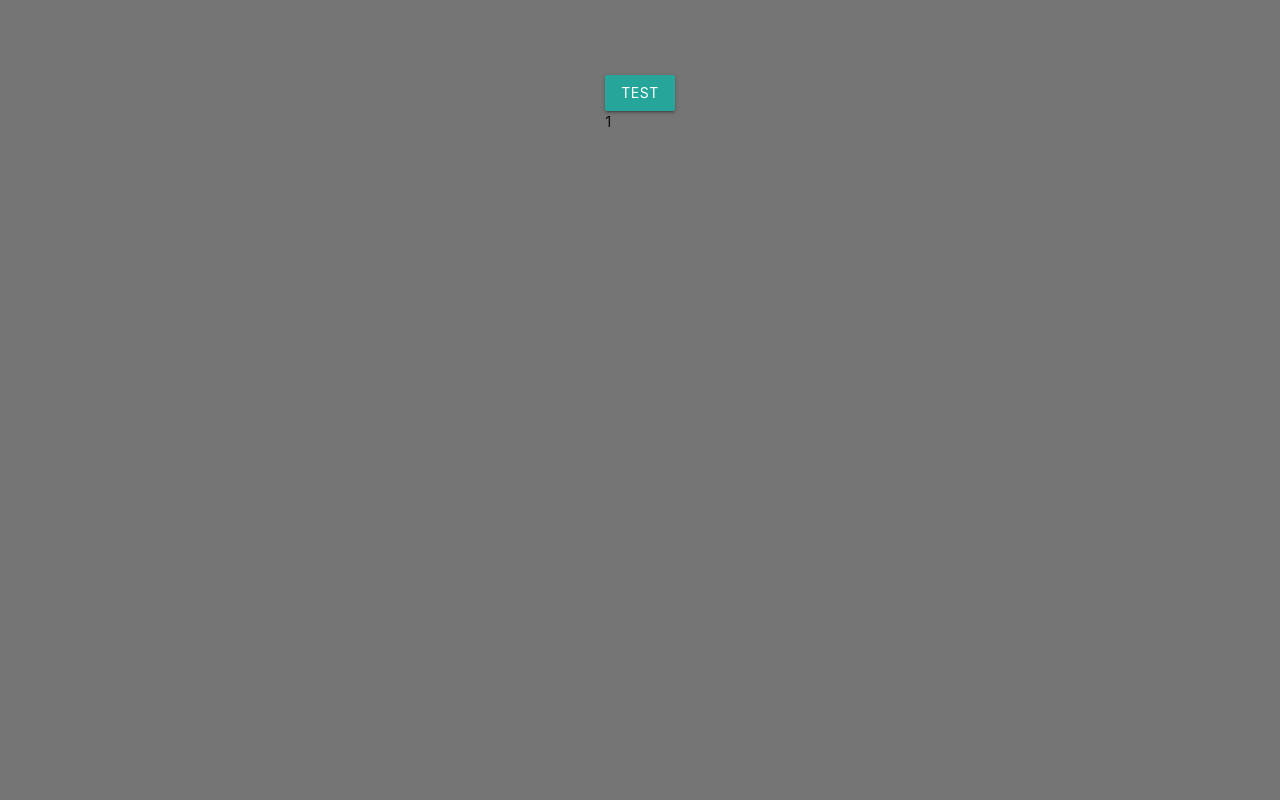
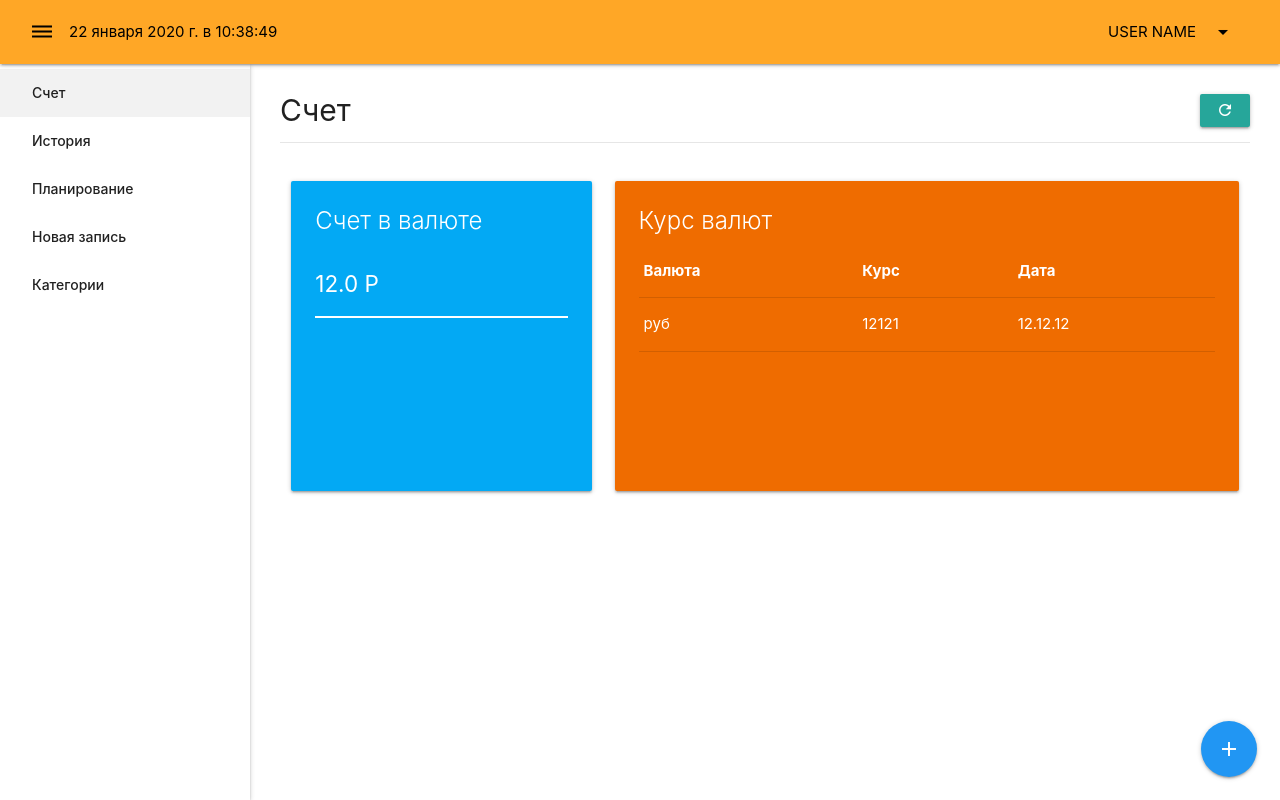
Before and after one commit to webkey/konspect, a Vue app in the folder vue-crm-minin/: page / in a window 1280 px wide. Built offline with nearby package versions, Linux system fonts and the light colour scheme.

Commit message:
Vue.js CRM course by Minin. Lesson 4

```diff
--- a/vue-crm-minin/src/App.vue
+++ b/vue-crm-minin/src/App.vue
@@ -12,8 +12,6 @@
   export default {
     computed: {
       layout() {
-        /* eslint-disable no-alert, no-console */
-        console.log('meta: ', );
         return (this.$route.meta.layout || 'empty') + '-layout'
       }
     },
--- /dev/null
+++ b/vue-crm-minin/src/components/app/Navbar.vue
@@ -0,0 +1,70 @@
+<template>
+  <nav class="navbar orange lighten-1">
+    <div class="nav-wrapper">
+      <div class="navbar-left">
+        <a @click.prevent="$emit('click')" href="#"> <i class="material-icons black-text">dehaze</i> </a> <span class="black-text">{{date | date('datetime')}}</span>
+      </div>
+
+      <ul class="right hide-on-small-and-down">
+        <li>
+          <a
+              class="dropdown-trigger black-text"
+              href="#"
+              data-target="dropdown"
+              ref="dropdown"
+          > USER NAME <i class="material-icons right">arrow_drop_down</i> </a>
+
+          <ul id='dropdown' class='dropdown-content'>
+            <li>
+              <router-link to="/profile" class="black-text">
+                <i class="material-icons">account_circle</i>
+                Профиль
+              </router-link>
+            </li>
+            <li class="divider" tabindex="-1"></li>
+            <li>
+              <a @click.prevent ="logout" href="#" class="black-text">
+                <i class="material-icons">assignment_return</i>
+                Выйти
+              </a>
+            </li>
+          </ul>
+        </li>
+      </ul>
+    </div>
+  </nav>
+</template>
+
+<script>
+  export default {
+    data: () => ({
+      date: new Date(),
+      interval: null,
+      dropdown: null
+    }),
+    methods: {
+      logout() {
+        console.log('Logout');
+        this.$router.push('/login?message=logout')
+      }
+    },
+    mounted() {
+      console.log('mounted')
+
+      this.interval = setInterval(() => {
+        this.date = new Date()
+      }, 1000)
+
+      this.dropdown = M.Dropdown.init(this.$refs.dropdown, {
+        constrainWidth: true
+      })
+    },
+    beforeDestroy() {
+      clearInterval(this.interval)
+
+      if(this.dropdown && this.dropdown.destroy) {
+        this.dropdown.destroy()
+      }
+    }
+  }
+</script>
--- /dev/null
+++ b/vue-crm-minin/src/components/app/Sidebar.vue
@@ -0,0 +1,30 @@
+<template>
+  <ul class="sidenav app-sidenav" :class="{open: value}">
+    <router-link
+        v-for="link of links"
+        :key="link.url"
+        tag="li"
+        :to="link.url"
+        active-class="active"
+        :exact="link.exact"
+    >
+      <a href="#" class="waves-effect waves-orange pointer">{{link.title}}</a>
+    </router-link>
+  </ul>
+</template>
+
+<script>
+  export default {
+    name: "Sidebar",
+    props: ['value'],
+    data: () => ({
+      links: [
+        {title: 'Счет', url: '/', exact: true},
+        {title: 'История', url: '/history'},
+        {title: 'Планирование', url: '/planning'},
+        {title: 'Новая запись', url: '/record'},
+        {title: 'Категории', url: '/categories'}
+      ]
+    })
+  }
+</script>
--- /dev/null
+++ b/vue-crm-minin/src/filters/date.filter.js
@@ -0,0 +1,17 @@
+export default function dateFilter(value, format = 'date') {
+  const options = {};
+
+  if (format.includes('date')) {
+    options.year = 'numeric';
+    options.month = 'long';
+    options.day = 'numeric';
+  }
+
+  if (format.includes('time')) {
+    options.hour = '2-digit';
+    options.minute = '2-digit';
+    options.second = '2-digit';
+  }
+
+  return new Intl.DateTimeFormat('ru-Ru', options).format(new Date(value));
+}
--- a/vue-crm-minin/src/layouts/MainLayout.vue
+++ b/vue-crm-minin/src/layouts/MainLayout.vue
@@ -1,59 +1,30 @@
 <template>
   <div class="app-main-layout">
-    <nav class="navbar orange lighten-1">
-      <div class="nav-wrapper">
-        <div class="navbar-left">
-          <a href="#"> <i class="material-icons black-text">dehaze</i> </a> <span class="black-text">12.12.12</span>
-        </div>
+    <Navbar @click="isOpen = !isOpen" />
 
-        <ul class="right hide-on-small-and-down">
-          <li>
-            <a
-                class="dropdown-trigger black-text"
-                href="#"
-                data-target="dropdown"
-            > USER NAME <i class="material-icons right">arrow_drop_down</i> </a>
+    <Sidebar v-model="isOpen" />
 
-            <ul id='dropdown' class='dropdown-content'>
-              <li>
-                <a href="#" class="black-text"> <i class="material-icons">account_circle</i>Профиль </a>
-              </li>
-              <li class="divider" tabindex="-1"></li>
-              <li>
-                <a href="#" class="black-text"> <i class="material-icons">assignment_return</i>Выйти </a>
-              </li>
-            </ul>
-          </li>
-        </ul>
-      </div>
-    </nav>
-
-    <ul class="sidenav app-sidenav open">
-      <li>
-        <a href="#" class="waves-effect waves-orange pointer">Счет</a>
-      </li>
-      <li>
-        <a href="#" class="waves-effect waves-orange pointer">История</a>
-      </li>
-      <li>
-        <a href="#" class="waves-effect waves-orange pointer">Планирование</a>
-      </li>
-      <li>
-        <a href="#" class="waves-effect waves-orange pointer">Новая запись</a>
-      </li>
-      <li>
-        <a href="#" class="waves-effect waves-orange pointer">Категории</a>
-      </li>
-    </ul>
-
-    <main class="app-content">
+    <main class="app-content" :class="{full: !isOpen}">
       <div class="app-page">
         <router-view />
       </div>
     </main>
 
     <div class="fixed-action-btn">
-      <a class="btn-floating btn-large blue" href="#"> <i class="large material-icons">add</i> </a>
+      <router-link class="btn-floating btn-large blue" to="/record">
+        <i class="large material-icons">add</i>
+      </router-link>
     </div>
   </div>
 </template>
+<script>
+  import Navbar from "../components/app/Navbar";
+  import Sidebar from "../components/app/Sidebar";
+
+  export default {
+    data: () => ({
+      isOpen: true
+    }),
+    components: {Sidebar, Navbar}
+  }
+</script>
--- a/vue-crm-minin/src/main.js
+++ b/vue-crm-minin/src/main.js
@@ -3,12 +3,15 @@
 import './registerServiceWorker'
 import router from './router'
 import store from './store'
+import dateFilter from "./filters/date.filter";
 import 'materialize-css/dist/js/materialize.min'
 
-Vue.config.productionTip = false
+Vue.config.productionTip = false;
+
+Vue.filter('date', dateFilter);
 
 new Vue({
   router,
   store,
   render: h => h(App)
-}).$mount('#app')
+}).$mount('#app');
--- a/vue-crm-minin/src/router/index.js
+++ b/vue-crm-minin/src/router/index.js
@@ -1,15 +1,9 @@
 import Vue from 'vue'
 import VueRouter from 'vue-router'
-import Home from '../views/Home.vue'
 
 Vue.use(VueRouter)
 
 const routes = [
-  {
-    path: '/',
-    name: 'home',
-    component: Home
-  },
   {
     path: '/login',
     name: 'login',
@@ -23,16 +17,22 @@
     component: () =>  import('../views/Register')
   },
   {
+    path: '/',
+    name: 'home',
+    meta: {layout: 'main'},
+    component: () =>  import('../views/Home')
+  },
+  {
     path: '/categories',
     name: 'categories',
     meta: {layout: 'main'},
     component: () =>  import('../views/Categories')
   },
   {
-    path: '/detail-record',
-    name: 'detail-record',
+    path: '/detail/:id',
+    name: 'detail',
     meta: {layout: 'main'},
-    component: () =>  import('../views/DetailRecord')
+    component: () =>  import('../views/Detail')
   },
   {
     path: '/history',
--- a/vue-crm-minin/src/views/Home.vue
+++ b/vue-crm-minin/src/views/Home.vue
@@ -1,12 +1,52 @@
 <template>
-  <div class="home">
-    <button class="waves-effect waves-light btn">Test</button>
-    <div>1</div>
+  <div>
+    <div class="page-title">
+      <h3>Счет</h3>
+
+      <button class="btn waves-effect waves-light btn-small">
+        <i class="material-icons">refresh</i>
+      </button>
+    </div>
+
+    <div class="row">
+      <div class="col s12 m6 l4">
+        <div class="card light-blue bill-card">
+          <div class="card-content white-text">
+            <span class="card-title">Счет в валюте</span>
+
+            <p class="currency-line">
+              <span>12.0 Р</span>
+            </p>
+          </div>
+        </div>
+      </div>
+
+      <div class="col s12 m6 l8">
+        <div class="card orange darken-3 bill-card">
+          <div class="card-content white-text">
+            <div class="card-header">
+              <span class="card-title">Курс валют</span>
+            </div>
+            <table>
+              <thead>
+                <tr>
+                  <th>Валюта</th>
+                  <th>Курс</th>
+                  <th>Дата</th>
+                </tr>
+              </thead>
+
+              <tbody>
+                <tr>
+                  <td>руб</td>
+                  <td>12121</td>
+                  <td>12.12.12</td>
+                </tr>
+              </tbody>
+            </table>
+          </div>
+        </div>
+      </div>
+    </div>
   </div>
 </template>
-
-<script>
-export default {
-  name: 'home'
-}
-</script>
```
Also changed, not shown: vue-crm-minin/.eslintrc.js, vue-crm-minin/src/views/Detail.vue (renamed from vue-crm-minin/src/views/DetailRecord.vue).
